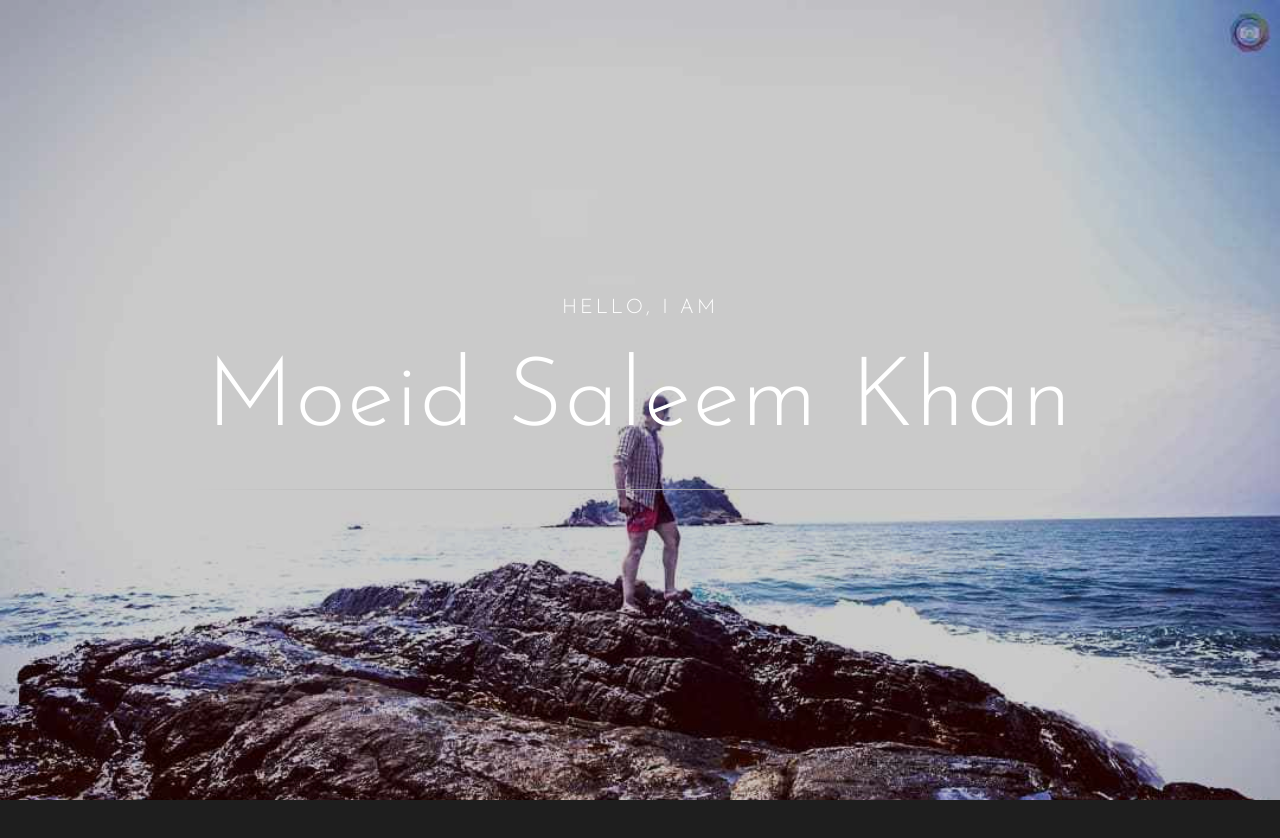
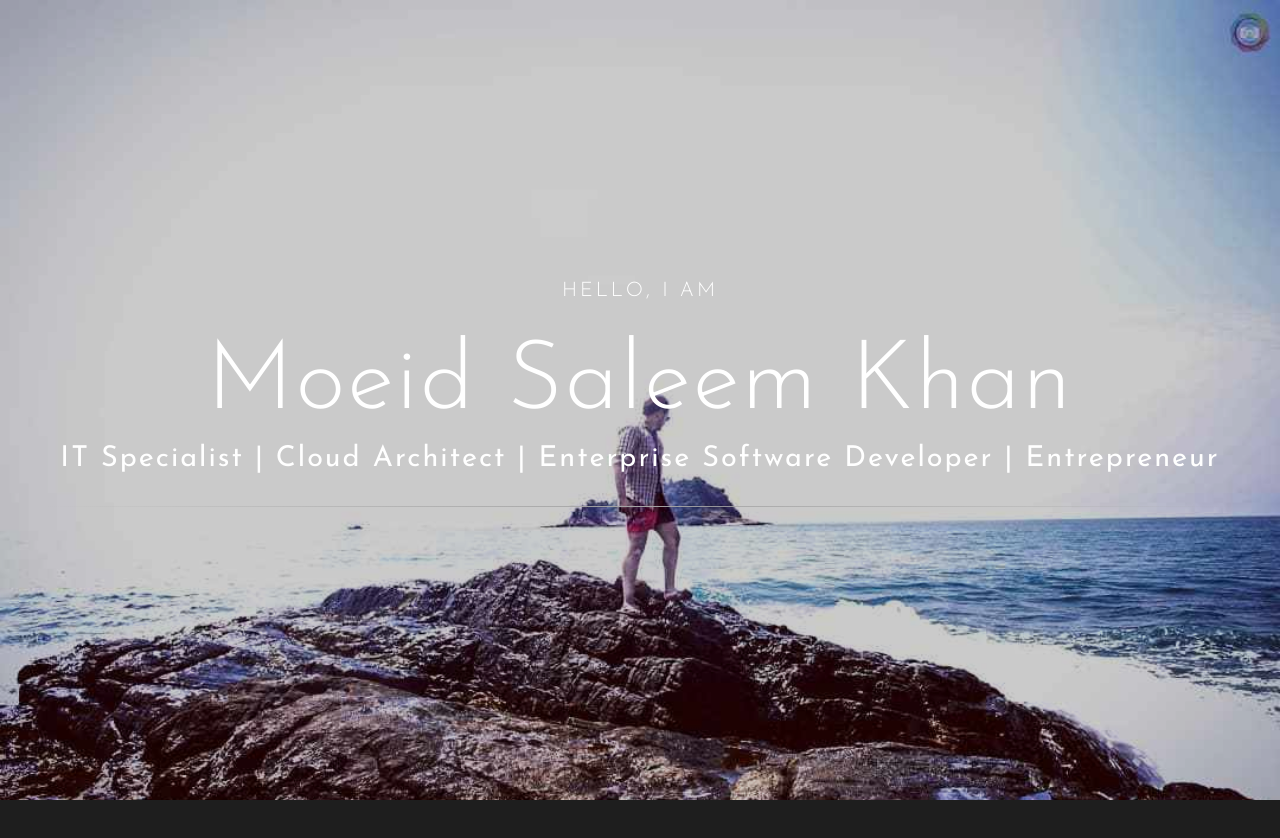
Before and after one commit to moeidsaleem/bio-v2, a plain HTML site: page index.html in a window 1280 px wide. Shown: the top 838 px of the page. Drawn offline with nearby package versions, Linux system fonts and the light colour scheme; some packages are replaced by stand-ins of ours.

Commit message:
:wrench: heading h1 tag seo fix

```diff
--- a/index.html
+++ b/index.html
@@ -151,7 +151,7 @@
             <div class="overlay d-flex justify-content-center align-items-center">
                 <div class="overlay-wrap section-head">
                     <span class="mb-2">Hello, I am</span>
-                    <h1>Moeid Saleem Khan</h1>
+                    <h1>Moeid Saleem Khan <br><small style="font-size: 0.3em" class="d-none d-sm-block d-md-block"> IT Specialist | Cloud Architect | Enterprise Software Developer | Entrepreneur </small></h1>
 
                 </div>
             </div>
```
